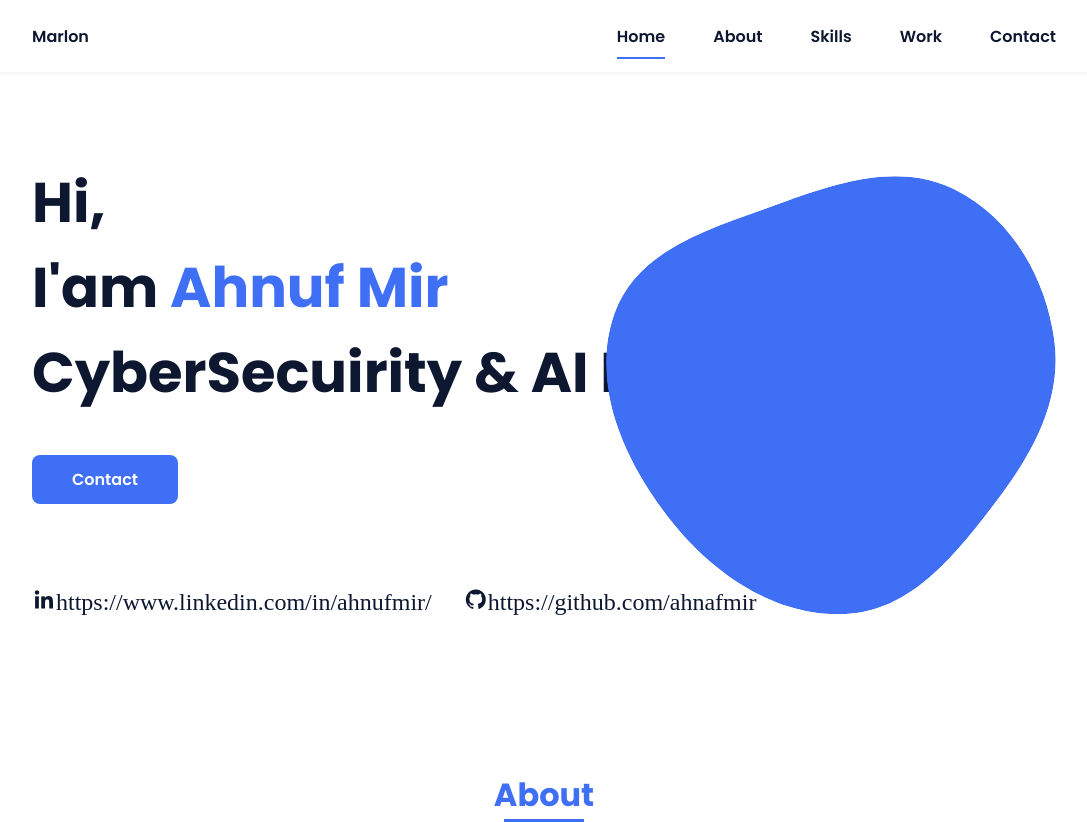
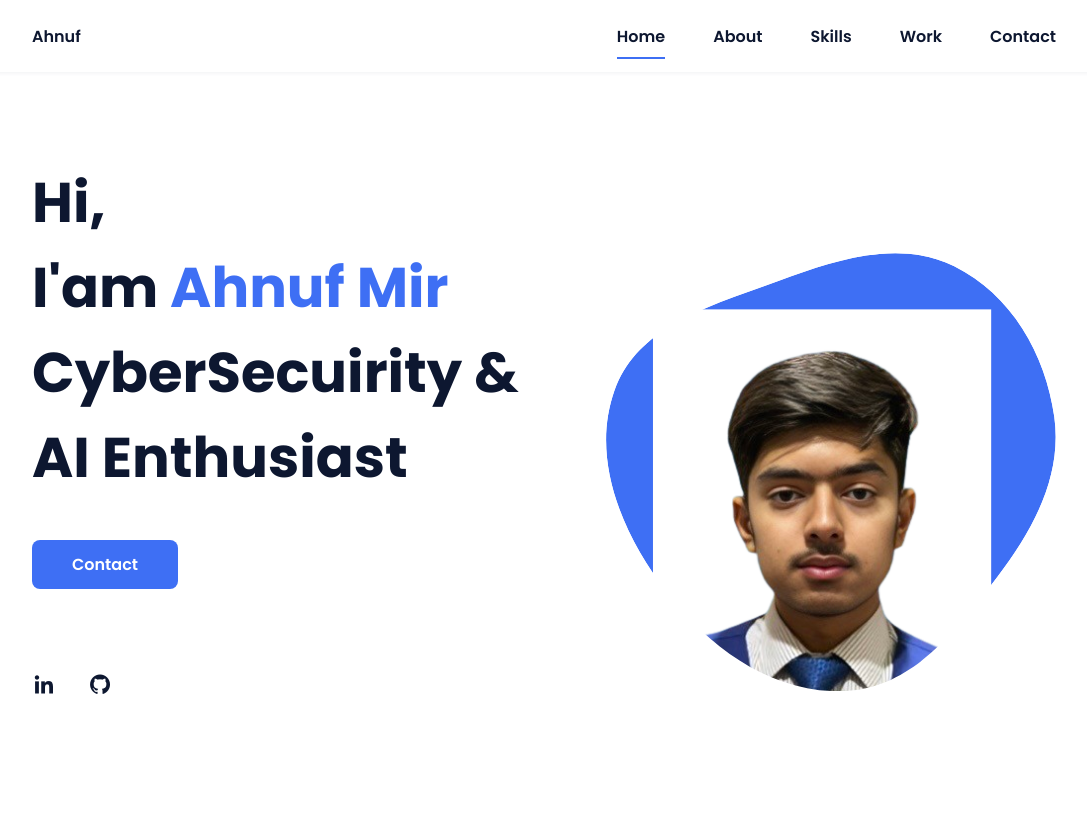
Before and after one commit to ahnafmir/ahnafmir.github.io, a plain HTML site: page index.html in a window 1280 px wide. Shown: the top 822 px of the page, without its empty margins (96-1183 px from the left). Drawn offline with nearby package versions, Linux system fonts and the light colour scheme.

Commit message:
problem fixes in pic

```diff
--- a/index.html
+++ b/index.html
@@ -16,7 +16,7 @@
         <header class="l-header">
             <nav class="nav bd-grid">
                 <div>
-                    <a href="#" class="nav__logo">Marlon</a>
+                    <a href="#" class="nav__logo">Ahnuf</a>
                 </div>
 
                 <div class="nav__menu" id="nav-menu">
@@ -39,14 +39,14 @@
             <!--===== HOME =====-->
             <section class="home bd-grid" id="home">
                 <div class="home__data">
-                    <h1 class="home__title">Hi,<br>I'am <span class="home__title-color">Ahnuf Mir</span><br> CyberSecuirity & AI Enthusiast</h1>
+                    <h1 class="home__title">Hi,<br>I'am <span class="home__title-color">Ahnuf Mir</span><br> CyberSecuirity & <br>AI Enthusiast </br></h1>
 
                     <a href="#" class="button">Contact</a>
                 </div>
 
                 <div class="home__social">
-                    <a href="" class="home__social-icon"><i class='bx bxl-linkedin'>https://www.linkedin.com/in/ahnufmir/</i></a>
-                    <a href="" class="home__social-icon"><i class='bx bxl-github' >https://github.com/ahnafmir</i></a>
+                    <a href="https://www.linkedin.com/in/ahnufmir/" class="home__social-icon"><i class='bx bxl-linkedin'></i></a>
+                    <a href="https://github.com/ahnafmir" class="home__social-icon"><i class='bx bxl-github' ></i></a>
                 </div>
 
                 <div class="home__img">
@@ -56,7 +56,7 @@
                         </mask>
                         <g mask="url(#mask0)">
                             <path d="M9.19024 145.964C34.0253 76.5814 114.865 54.7299 184.111 29.4823C245.804 6.98884 311.86 -14.9503 370.735 14.143C431.207 44.026 467.948 107.508 477.191 174.311C485.897 237.229 454.931 294.377 416.506 344.954C373.74 401.245 326.068 462.801 255.442 466.189C179.416 469.835 111.552 422.137 65.1576 361.805C17.4835 299.81 -17.1617 219.583 9.19024 145.964Z"/>
-                            <image class="home__blob-img" x="50" y="60" href="F:\Personal Educational Data\My_Pic-removebg-preview.png"/>
+                            <image class="home__blob-img" x="50" y="60" href="assets/img/pic.png"/>
                         </g>
                     </svg>
                 </div>
```
Also changed, not shown: assets/img/pic.png (added).
